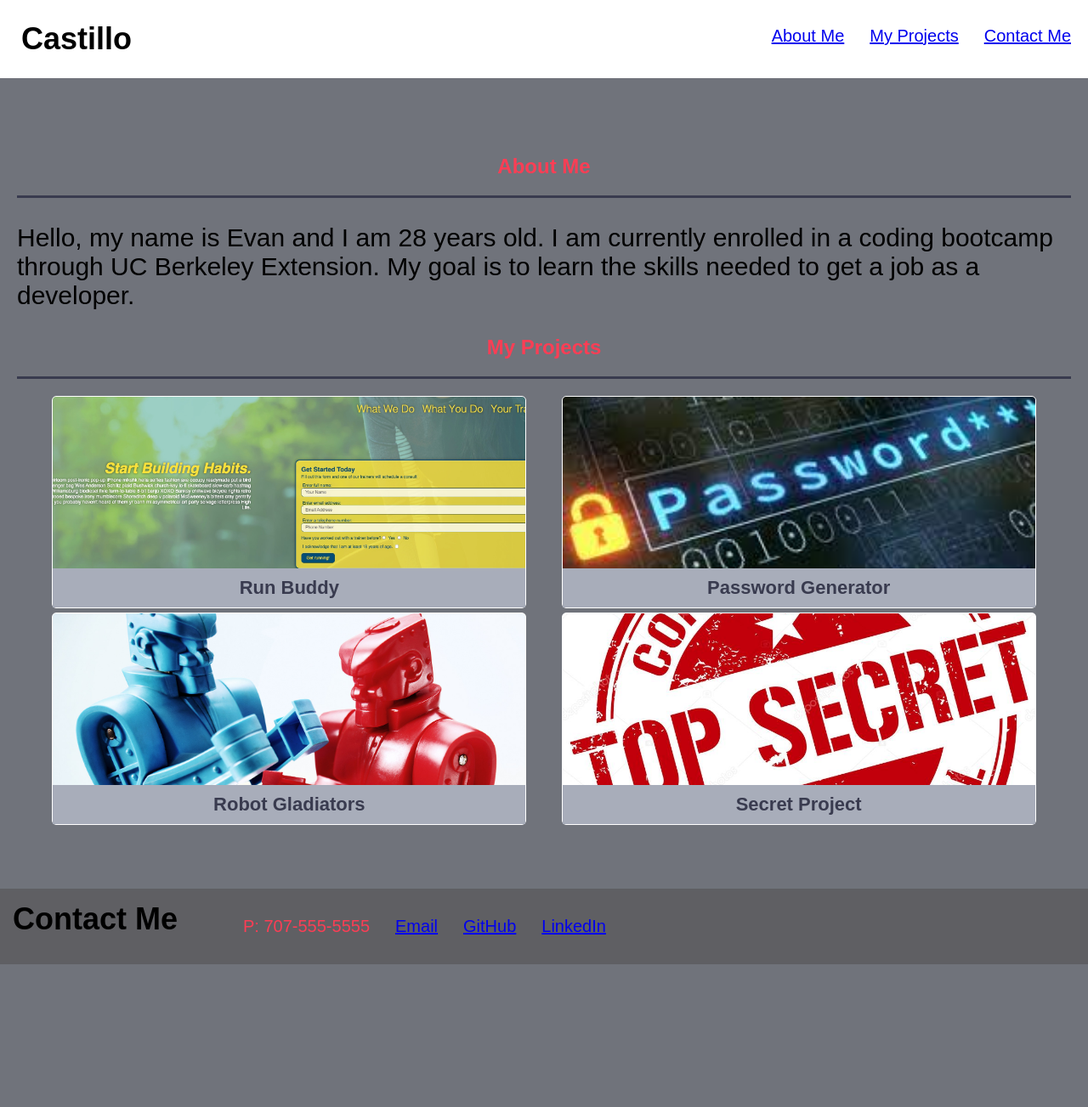
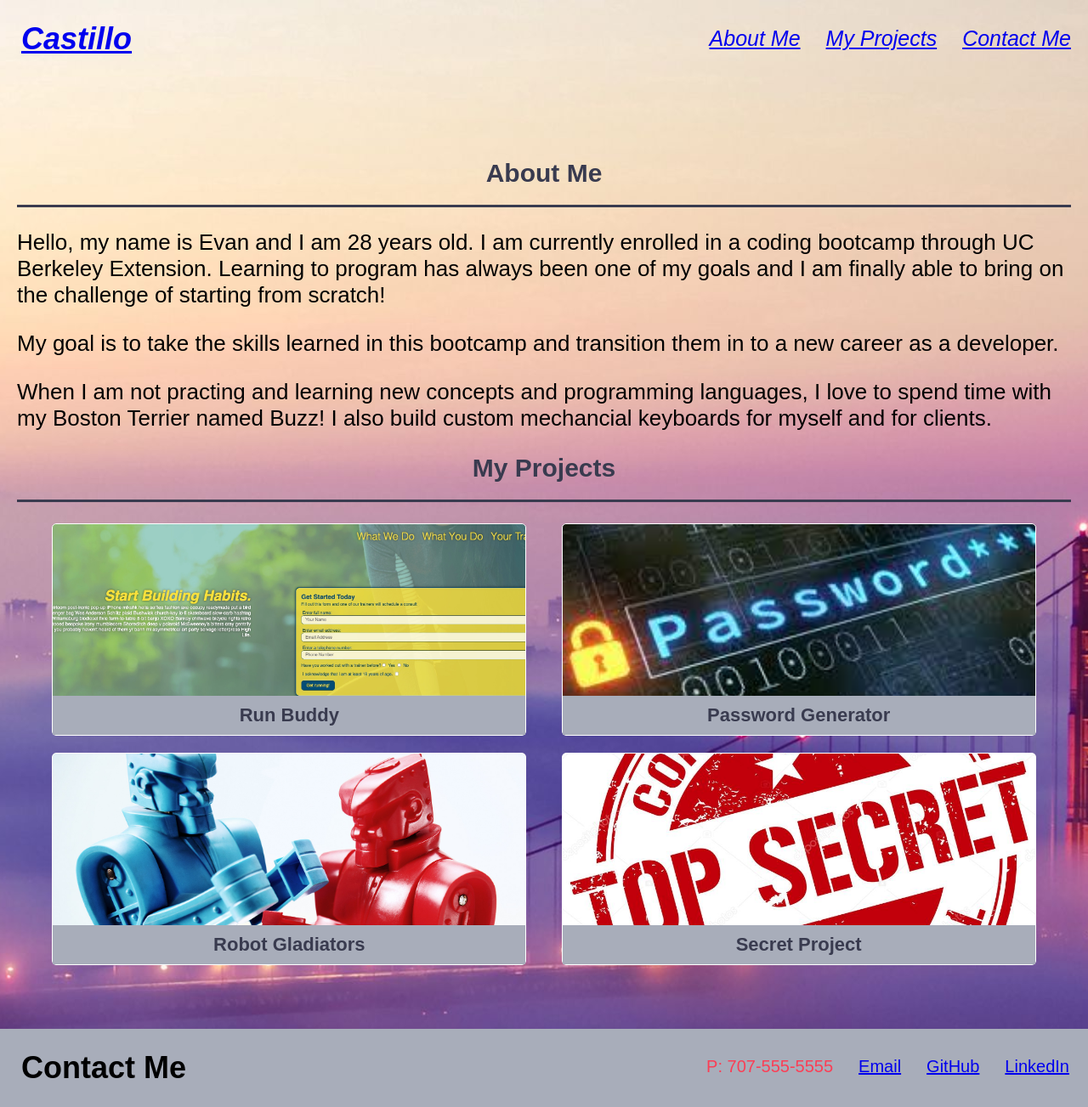
Before and after one commit to evancastillo/Challenge-2, a plain HTML site: page index.html in a window 1280 px wide. Shown: the whole page at 85% size. Before the commit the page ends 1135 px from the top, so only its background shows below. Drawn offline with Linux system fonts and the light colour scheme.

Commit message:
page styled

```diff
--- a/assets/style.css
+++ b/assets/style.css
@@ -7,7 +7,7 @@ header {
   display: flex;
   justify-content: space-between;
   flex-wrap: wrap;
-  background-color: white;
+  background-color: transparent;
   background-position: cover;
   background-attachment: fixed;
   background-position: 80%;
@@ -16,8 +16,9 @@ header {
 header h1 {
   font-weight: bold;
   font-size: 36px;
-  color: black;
+  color: teal;
   margin: 25px;
+  font-style: italic;
 }
 
 header nav {
@@ -36,7 +37,9 @@ header nav ul {
 header nav ul li {
   padding: 10px 15px;
   flex-wrap: wrap;
-  font-size: 20px;
+  font-size: 25px;
+  color: teal;
+  font-style: italic;
 
 }
 
@@ -49,6 +52,10 @@ header nav ul li {
     display: flex;
     flex-direction: column;
     min-height: 100vh;
+    background-image: url('../assets/san_francisco_fog_lights_bridge_58439_2048x1152.jpeg');
+    background-position: 80%;
+    background-size: cover;
+    background-position: center;
   }
 
   /* <main> */
@@ -62,16 +69,17 @@ header nav ul li {
 
   /* target <h2> element inside of <main> */
   main h2 {
-    color: #fb3e55;
+    color: #393b4f;
     /* set padding to 0 top, 10 right and left, and 20 bottom */
     padding: 0 10px 20px;
     border-bottom: 3px solid #393b4f;
     text-align: center;
+    font-size: 30px;
   }
 
   main div p {
     text-align: left;
-    font-size: 30px;
+    font-size: 26px;
   }
 
   /* flex parent */
@@ -97,7 +105,7 @@ header nav ul li {
     font-weight: bold;
 
     /* put space between each one vertically */
-    margin-bottom: 5px;
+    margin-bottom: 20px;
 
     /* for files in local images folder, use url('../images/file-name.jpg') */
     background-image: url('../assets/Image\ 4-3-21\ at\ 6.15\ PM.jpg');
@@ -138,7 +146,7 @@ header nav ul li {
     background-color: #393b4f;
     font-size: 22px;
     font-weight: bold;
-    margin-bottom: 5px;
+    margin-bottom: 20px;
     background-image: url('../assets/download.jpeg');
     background-size: cover;
 
@@ -241,16 +249,21 @@ header nav ul li {
   footer {
     display: flex;
     width: 100%;
-    background-color: #5f5f63;
+    background-color: #a8adba;
     color: #fb3e55;
     margin-top: auto;
+    justify-content: space-between;
+    flex-wrap: wrap;
+    background-position: cover;
+    background-attachment: fixed;
+    background-position: 80%;
   }
 
   footer h1 {
     font-weight: bold;
     font-size: 36px;
     color: black;
-    margin: 15px;
+    margin: 25px;
   }
 
   footer nav {
--- a/index.html
+++ b/index.html
@@ -11,7 +11,9 @@
   <body>
       <header>
           <h1>
+            <a href="/">
               Castillo
+            </a>
           </h1>
           <nav>
               <!-- about me, projects, contact -->
@@ -30,10 +32,14 @@
               </ul>
           </nav>
       </header>
+
     <main>
+
       <h2>About Me</h2>
       <div id ="about-me">
-        <p>Hello, my name is Evan and I am 28 years old. I am currently enrolled in a coding bootcamp through UC Berkeley Extension. My goal is to learn the skills needed to get a job as a developer.</p>
+        <p>Hello, my name is Evan and I am 28 years old. I am currently enrolled in a coding bootcamp through UC Berkeley Extension. Learning to program has always been one of my goals and I am finally able to bring on the challenge of starting from scratch!</p>
+        <p>My goal is to take the skills learned in this bootcamp and transition them in to a new career as a developer.</p>
+        <p>When I am not practing and learning new concepts and programming languages, I love to spend time with my Boston Terrier named Buzz! I also build custom mechancial keyboards for myself and for clients.</p>
       </div>
 
       <h2>My Projects</h2>
```
Also changed, not shown: assets/generating.gif (added), assets/san_francisco_fog_lights_bridge_58439_2048x1152.jpeg (added).
